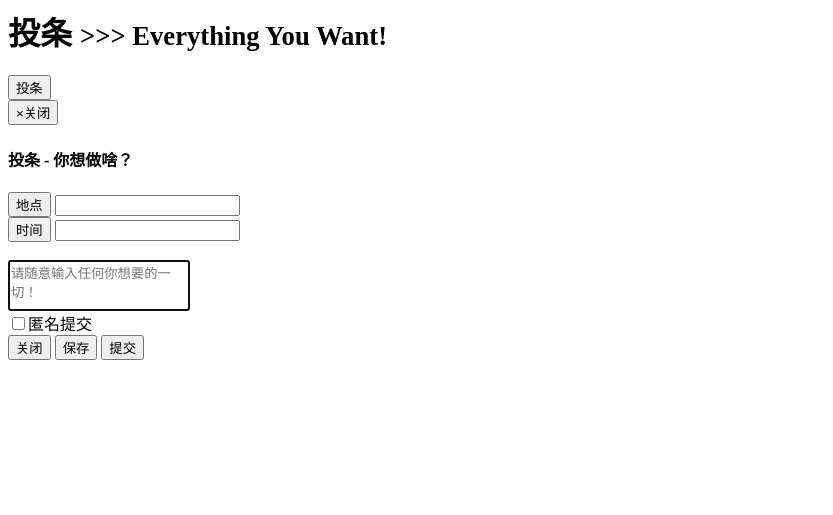
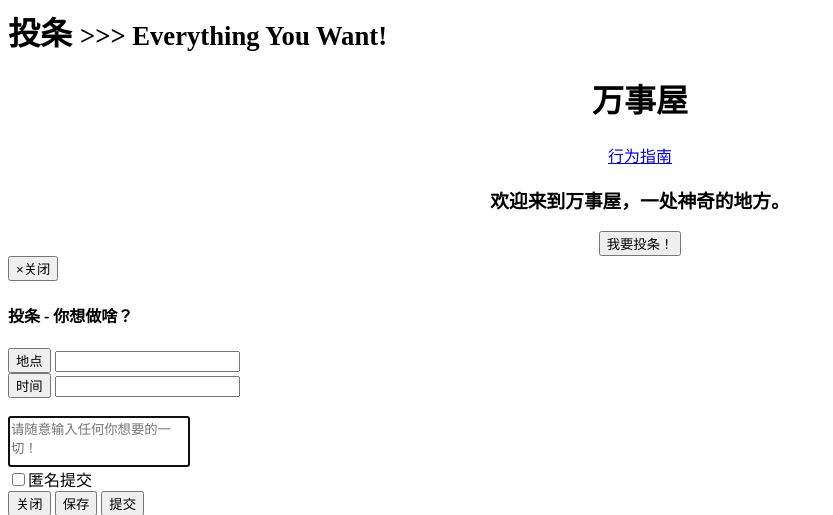
Before and after one commit to dreamtalen/EverythingHouse, a Flask app: page /post in a window 1280 px wide. Shown: the top 515 px of the page, without its empty margins (0-833 px from the left). Run offline with Flask 2, Linux system fonts and the light colour scheme; a user stored in the database is signed in.

Commit message:
正确地显示了地理位置。

```diff
--- a/templates/postOrder.html
+++ b/templates/postOrder.html
@@ -30,10 +30,10 @@
       }
     }
     function showPosition (position) {
-      XMLhttpReq = new XMLHttpRequest();
-      alert("OK");
-      url = "https://maps.google.com/maps/api/geocode/json?latlng="+position.coords.latitude+","+position.coords.longitude+"&sensor=true";
-      x.value = XMLhttpReq.open("GET", url, true);
+      url = "https://maps.google.com/maps/api/geocode/json?latlng="+position.coords.latitude+","+position.coords.longitude+"&sensor=false";
+      $.getJSON(url, function(json) {
+        x.value = json.results[0].formatted_address;
+      });
       // x.toggleClass("disabled");
     }
     function getTime () {
@@ -46,7 +46,15 @@
   <div class="page-header">
     <h1><b>投条</b> <small>>>> Everything You Want!</small></h1>
   </div>
-  <button type="button" action class="btn btn-primary" data-toggle="modal" data-target="#postOrder">投条</button>
+
+  <div class="jumbotron" align="center" background="black">
+    <h1><b>万事屋</b></h1>
+    <span class="glyphicon glyphicon-share-alt"></span>
+    <a href="#tips"><span class="label label-default">行为指南</span></a>
+    <h3>欢迎来到万事屋，一处神奇的地方。</h3>
+    <button type="button" action class="btn btn-default btn-lg" data-toggle="modal" data-target="#postOrder">我要投条！</button>
+  </div>
+
   <form method="POST" action="{{ url_for('postOrder') }}">
     <div class="modal fade" id="postOrder" tabindex="-1" role="dialog" aria-labelledby="postOrderModal" aria-hidden="true">
       <div class="modal-dialog">
```
Also changed, not shown: templates/getOrder.html (+5 -2 lines), database/eh.db.
